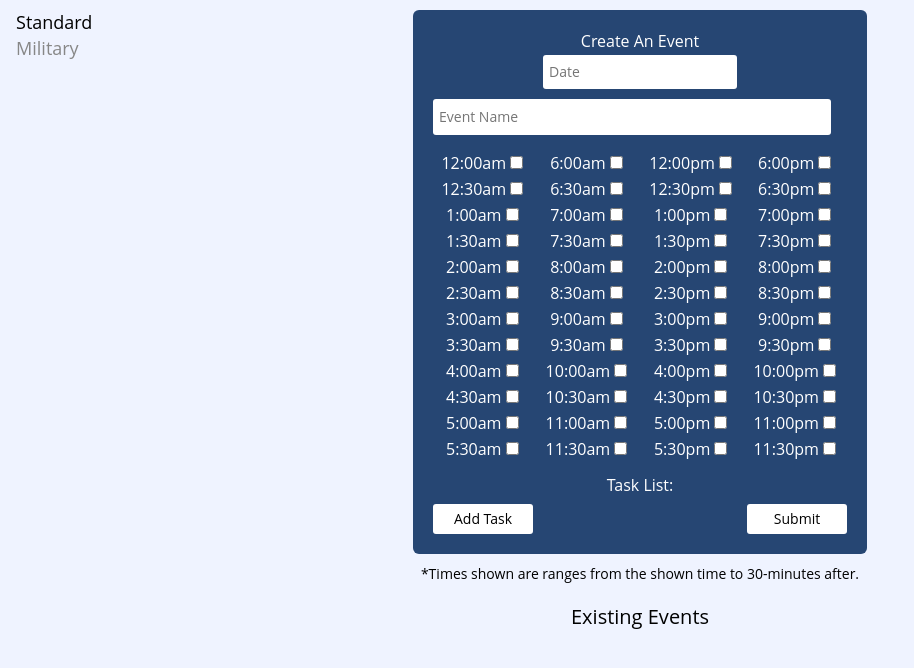
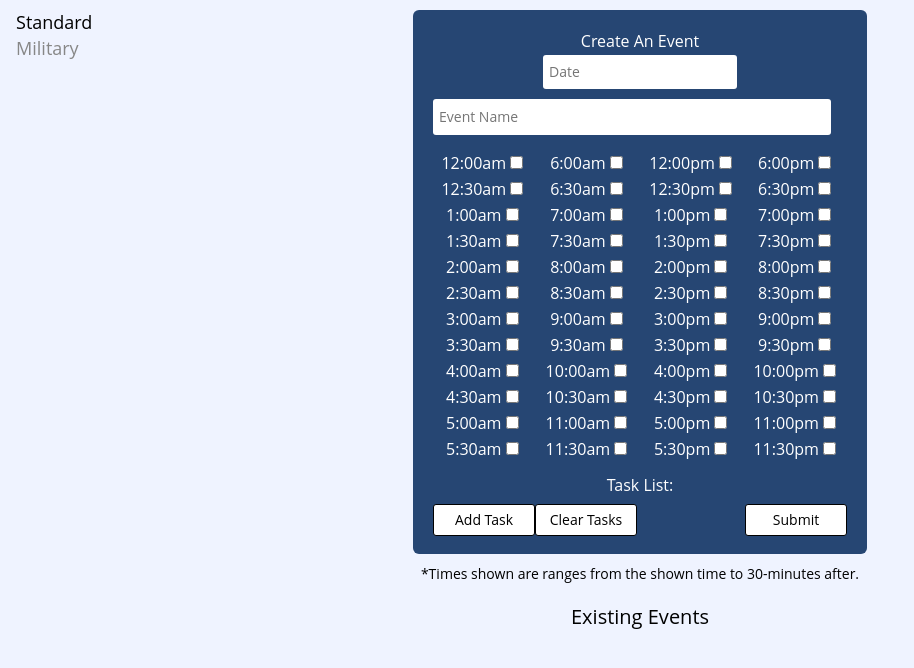
Before and after one commit to jbliss9821/project_2, a website: page admin.html in a window 1280 px wide. Shown: the whole page, without its empty margins (0-914 px from the left). Drawn offline with nearby package versions, Linux system fonts and the light colour scheme; no server answers.

Commit message:
Clear Tasks
Button to clear tasks and border on buttons for now until can get a better way to distinguish between add task and clear tasks.

```diff
--- a/admin.html
+++ b/admin.html
@@ -22,6 +22,7 @@
 		<div id='task-list_label'>Task List:</div>
 		<div id='tasks'></div>
 		<div id='add-task-button' class='task-submit-btn'>Add Task</div>
+		<div id='clear-task-button' class='task-clear-btn'>Clear Tasks</div>
         <div id='create-event-submit' class='user-submit-btn'>Submit</div>
       </div>
       <div id='create-event-note'>*Times shown are ranges from the shown time to 30-minutes after.</div>
--- a/css/styles.css
+++ b/css/styles.css
@@ -132,7 +132,7 @@ body {
    display: block;
    width:100px;
    line-height: 30px;
-   border:none;
+   border:black 1px solid;
    outline:none;
    background:white;
    float:right;
@@ -146,7 +146,7 @@ body {
    display: block;
    width:100px;
    line-height: 30px;
-   border:none;
+   border:black 1px solid;
    outline:none;
    background:white;
    float:left;
@@ -154,6 +154,24 @@ body {
    font-size:14px;
    cursor:pointer;
    color:black;
+}
+
+.task-clear-btn {
+	display: block;
+	width:100px;
+	line-height: 30px;
+	border:black 1px solid;
+	outline:none;
+	float: left;
+	background:white;
+	border-radius:3px;
+	font-size:14px;
+	cursor:pointer;
+	color:black;
+}
+
+.task-clear-btn, .task-submit-btn {
+	display:inline-block;
 }
 
 #tasks {
--- a/js/admin-vm.js
+++ b/js/admin-vm.js
@@ -82,7 +82,7 @@ var buildCreateElements = function(){
    }
    document.getElementById('create-event-submit').onclick = function(){createEvent()};
    document.getElementById('add-task-button').onclick = function(){add_task()};
-
+   document.getElementById('clear-task-button').onclick = function(){clear_tasks()};
 }
 
 var add_task = function() {
@@ -91,6 +91,10 @@ var add_task = function() {
 	{
 		document.getElementById("tasks").innerHTML += task_in + ", ";
 	}
+}
+
+var clear_tasks = function() {
+	document.getElementById("tasks").innerHTML = "";
 }
 
 
```
